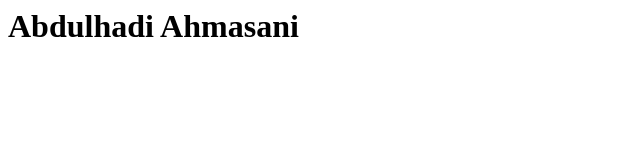
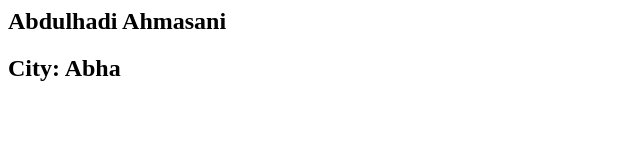
Before and after one commit to Abdulhadi333/git-project, a plain HTML site: page index.html in a window 1280 px wide. Shown: the whole page, without its empty margins (0-640 px from the left). Drawn offline with Linux system fonts and the light colour scheme.

Commit message:
Abdulhadi Ahmasani City:Abha

```diff
--- a/index.html
+++ b/index.html
@@ -1 +1,2 @@
-<h1>Abdulhadi Ahmasani<h2>
+<h2>Abdulhadi Ahmasani<h2>
+  <h2>City: Abha<h2>
```
